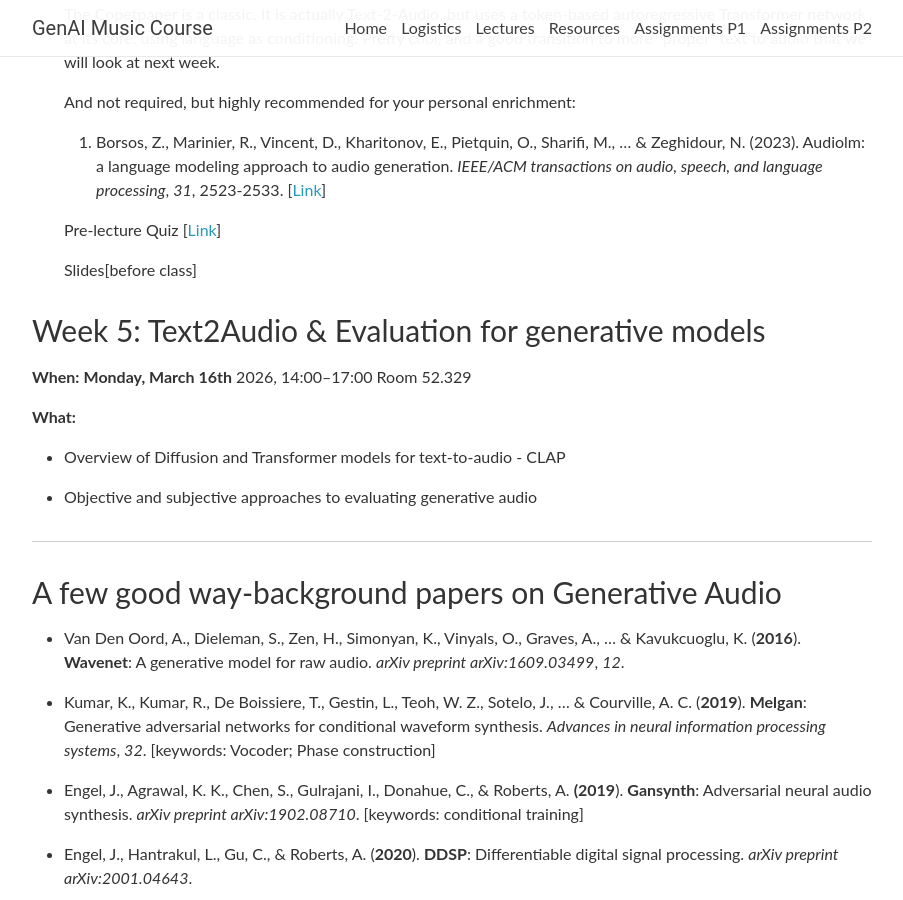
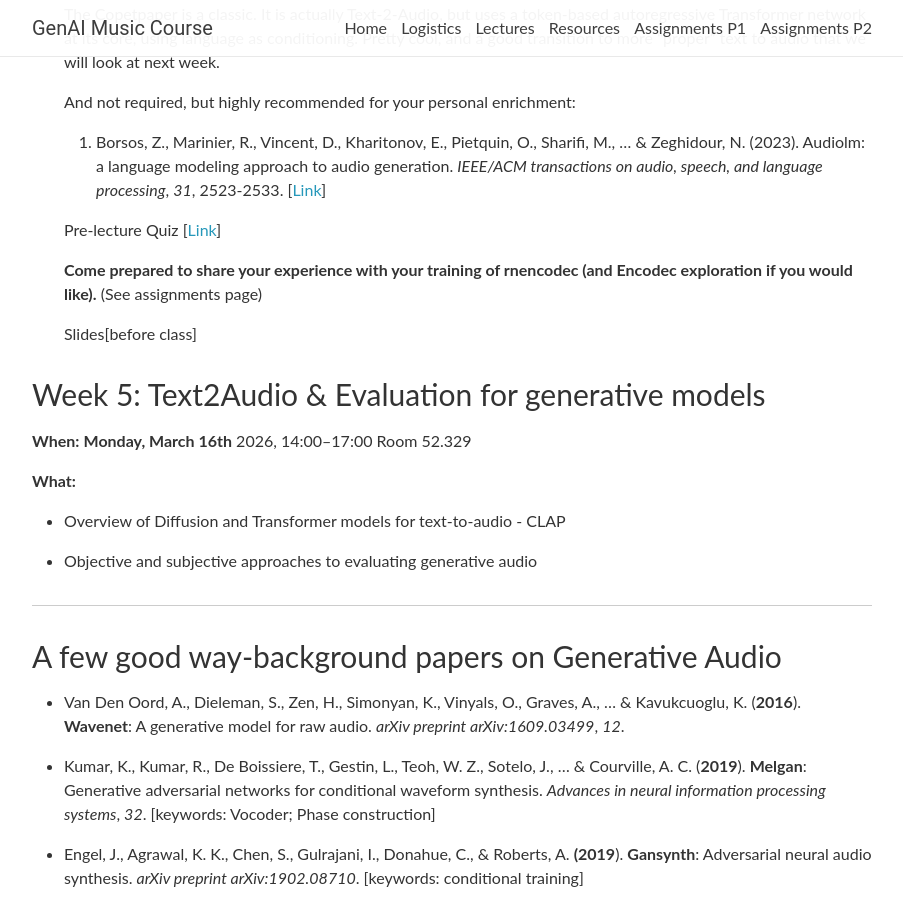
Before and after one commit to upf-smc-genai-music/upf-smc-genai-music.github.io, a Jekyll site: the page built from _pages/lectures.md, in a window 1280 px wide and 900 px high, scrolled down 6834 px. Shown: the whole window, without its empty margins (188-1091 px from the left). Built offline with Jekyll 4.4.1, drawn with Linux system fonts in a browser that asks for light colours; nearby versions of some CDN libraries; comment, search, counter and statistics services are not loaded.

Commit message:
added reminder of in-class sharing of dataset training to Lectures page

```diff
--- a/_pages/lectures.md
+++ b/_pages/lectures.md
@@ -260,6 +260,10 @@ slides [[Link](https://docs.google.com/presentation/d/1bCOFaJ-q1jKe3BrDLBzy9UBj5
 
   Pre-lecture Quiz [[Link](https://docs.google.com/forms/d/e/1FAIpQLSdZDCj0HoAsb5LRi2lE3eBxKRGmZ5EHbLJVkj-mK1CuA0MfIw/viewform?usp=publish-editor)]
 
+  **Come prepared to share your experience with  your training of rnencodec (and Encodec exploration if you would like).**  (See assignments page)
+
+
+
   Slides[before class]
 
 
```
